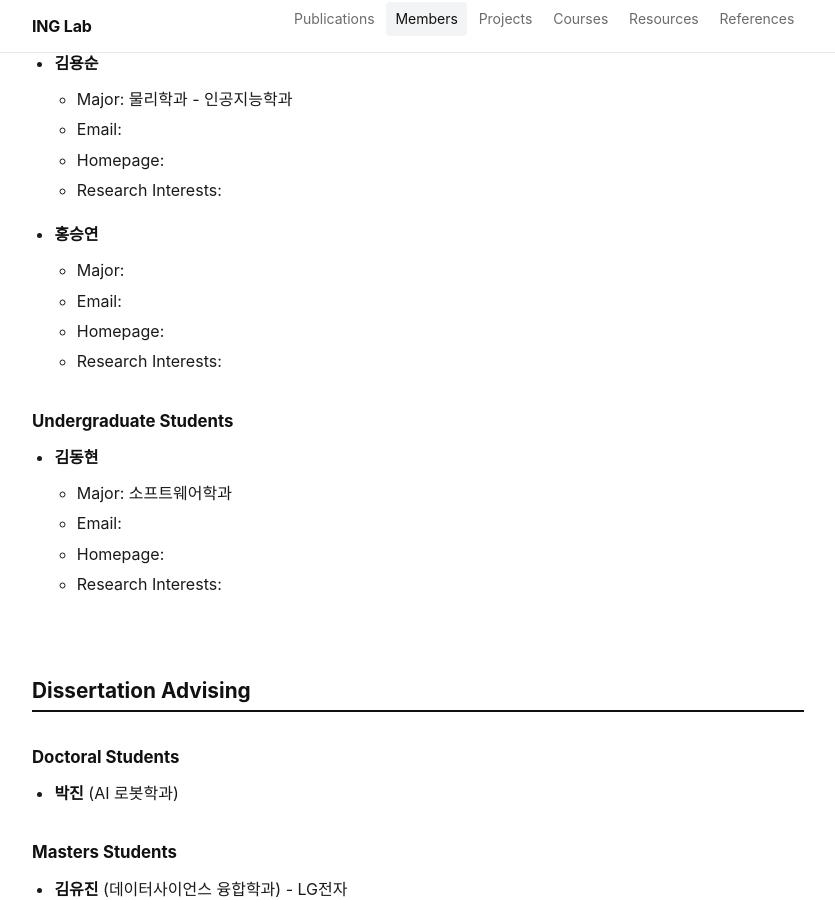
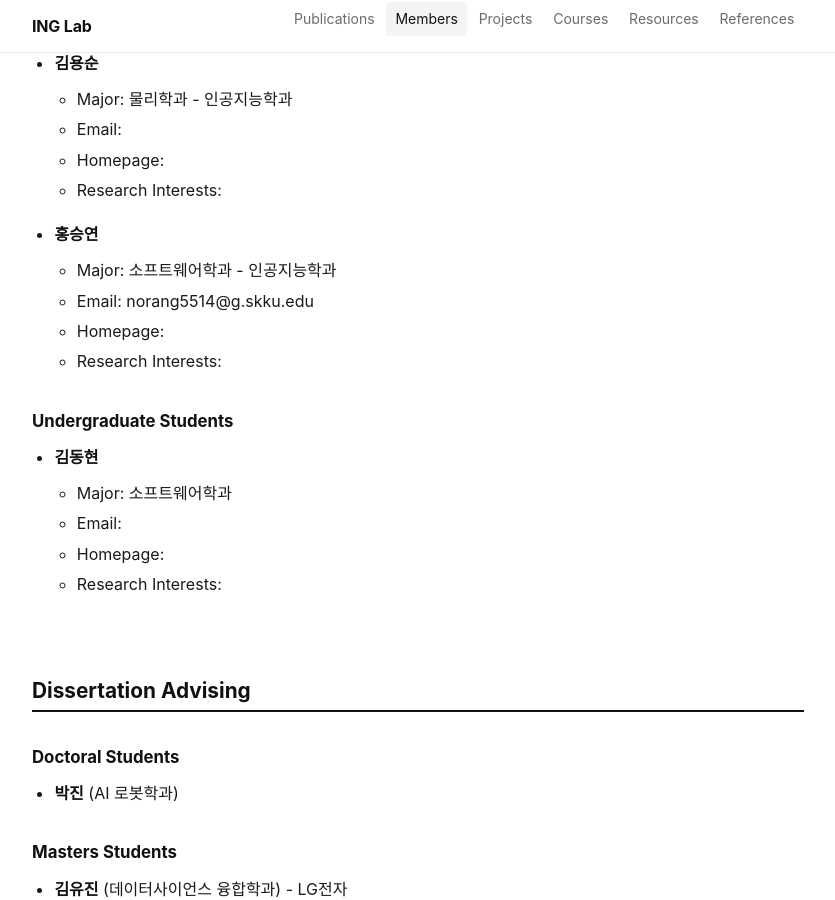
Before and after one commit to inglab/inglab.github.io, a Jekyll site: the page built from members.md, in a window 1280 px wide and 900 px high, scrolled down 1602 px. Shown: the whole window, without its empty margins (222-1057 px from the left). Built offline with Jekyll 4.4.1, drawn with Linux system fonts in a browser that asks for light colours.

Commit message:
Update 홍승연's major and email information

```diff
--- a/members.md
+++ b/members.md
@@ -64,8 +64,8 @@ sitemap: false
   - Research Interests:
 
 - **홍승연**
-  - Major:
-  - Email:
+  - Major: 소프트웨어학과 - 인공지능학과
+  - Email: norang5514@g.skku.edu
   - Homepage:
   - Research Interests:
 
```
